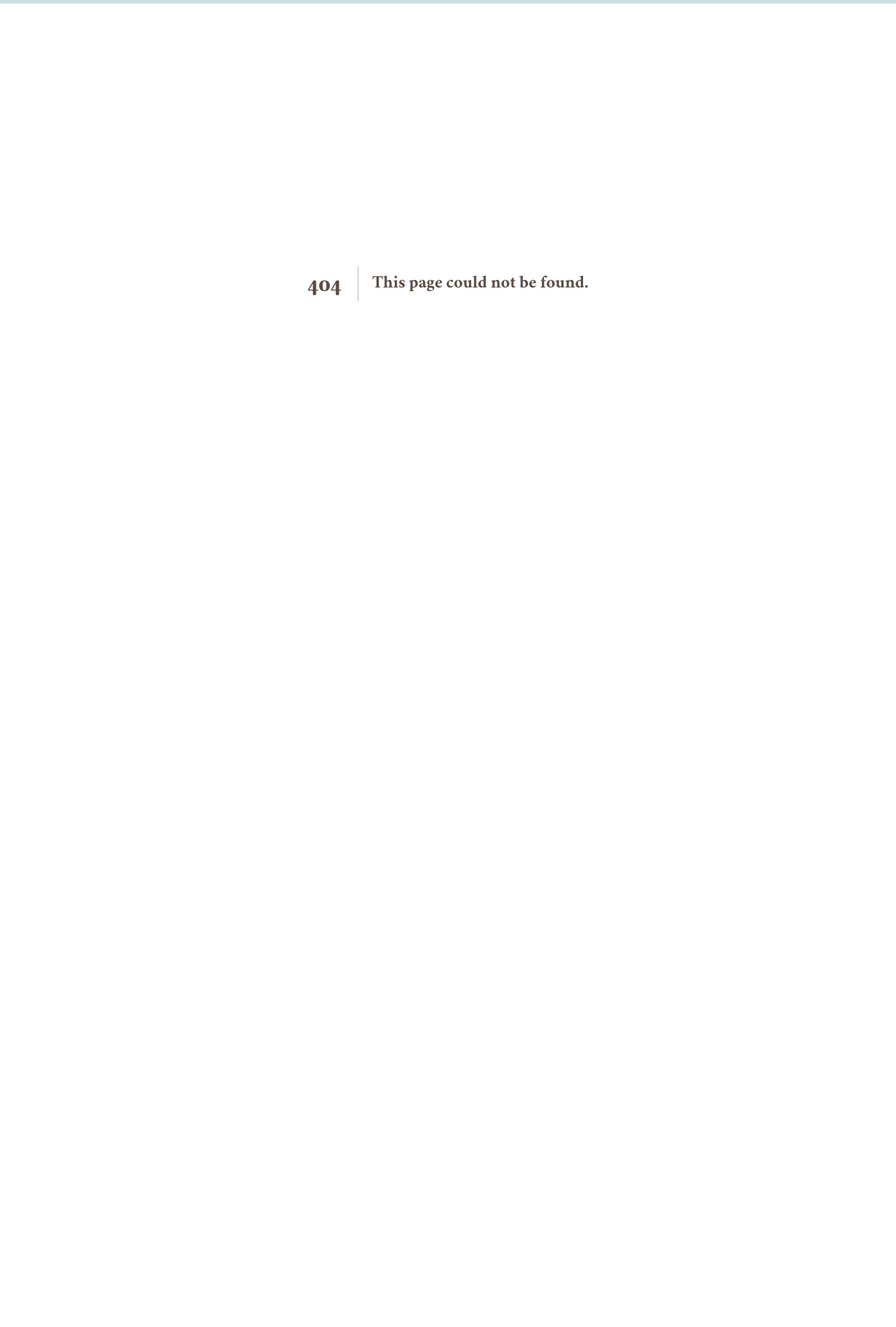
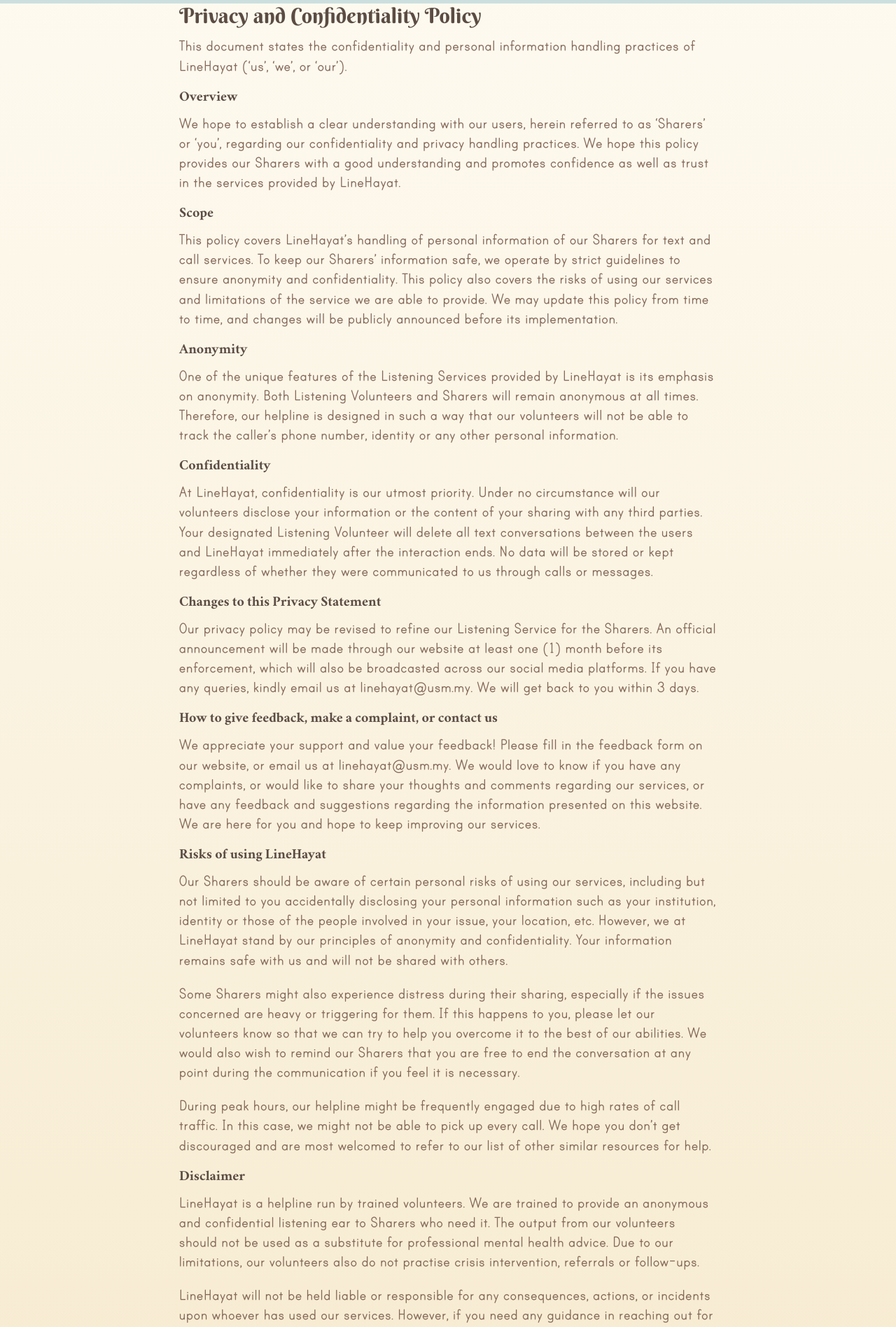
Before and after one commit to linehayat/client, a Next.js app: page /privacy in a window 1280 px wide. Before the commit this address had no page. Shown: the part 68-1965 px from the top of the page at 70% size. Before the commit the page ends 873 px from the top, so only its background shows below. Built offline with nearby package versions, Linux system fonts and the light colour scheme.

Commit message:
Add privacy page

```diff
--- /dev/null
+++ b/pages/privacy.tsx
@@ -0,0 +1,52 @@
+import type { NextPage } from 'next';
+import Head from 'next/head';
+
+const Privacy: NextPage = () => (
+  <>
+    <Head>
+      <title>Privacy - LineHayat</title>
+      <meta name="description" content="LineHayat description" />
+      <link rel="icon" href="/favicon.ico" />
+    </Head>
+
+    <h1>Privacy and Confidentiality Policy</h1>
+    <p>This document states the confidentiality and personal information handling practices of LineHayat (‘us’, ‘we’, or ‘our’).</p>
+    <div>
+      <h4>Overview</h4>
+      <p>We hope to establish a clear understanding with our users, herein referred to as ‘Sharers’ or ‘you’, regarding our confidentiality and privacy handling practices. We hope this policy provides our Sharers with a good understanding and promotes confidence as well as trust in the services provided by LineHayat.</p>
+    </div>
+    <div>
+      <h4>Scope</h4>
+      <p>This policy covers LineHayat’s handling of personal information of our Sharers for text and call services. To keep our Sharers’ information safe, we operate by strict guidelines to ensure anonymity and confidentiality. This policy also covers the risks of using our services and limitations of the service we are able to provide. We may update this policy from time to time, and changes will be publicly announced before its implementation.</p>
+    </div>
+    <div>
+      <h4>Anonymity</h4>
+      <p>One of the unique features of the Listening Services provided by LineHayat is its emphasis on anonymity. Both Listening Volunteers and Sharers will remain anonymous at all times. Therefore, our helpline is designed in such a way that our volunteers will not be able to track the caller’s phone number, identity or any other personal information.</p>
+    </div>
+    <div>
+      <h4>Confidentiality</h4>
+      <p>At LineHayat, confidentiality is our utmost priority. Under no circumstance will our volunteers disclose your information or the content of your sharing with any third parties. Your designated Listening Volunteer will delete all text conversations between the users and LineHayat immediately after the interaction ends. No data will be stored or kept regardless of whether they were communicated to us through calls or messages.</p>
+    </div>
+    <div>
+      <h4>Changes to this Privacy Statement</h4>
+      <p>Our privacy policy may be revised to refine our Listening Service for the Sharers. An official announcement will be made through our website at least one (1) month before its enforcement, which will also be broadcasted across our social media platforms. If you have any queries, kindly email us at linehayat@usm.my. We will get back to you within 3 days.</p>
+    </div>
+    <div>
+      <h4>How to give feedback, make a complaint, or contact us</h4>
+      <p>We appreciate your support and value your feedback! Please fill in the feedback form on our website, or email us at linehayat@usm.my. We would love to know if you have any complaints, or would like to share your thoughts and comments regarding our services, or have any feedback and suggestions regarding the information presented on this website. We are here for you and hope to keep improving our services.</p>
+    </div>
+    <div>
+      <h4>Risks of using LineHayat</h4>
+      <p>Our Sharers should be aware of certain personal risks of using our services, including but not limited to you accidentally disclosing your personal information such as your institution, identity or those of the people involved in your issue, your location, etc. However, we at LineHayat stand by our principles of anonymity and confidentiality. Your information remains safe with us and will not be shared with others.</p>
+      <p>Some Sharers might also experience distress during their sharing, especially if the issues concerned are heavy or triggering for them. If this happens to you, please let our volunteers know so that we can try to help you overcome it to the best of our abilities. We would also wish to remind our Sharers that you are free to end the conversation at any point during the communication if you feel it is necessary.</p>
+      <p>During peak hours, our helpline might be frequently engaged due to high rates of call traffic. In this case, we might not be able to pick up every call. We hope you don’t get discouraged and are most welcomed to refer to our list of other similar resources for help.</p>
+    </div>
+    <div>
+      <h4>Disclaimer</h4>
+      <p>LineHayat is a helpline run by trained volunteers. We are trained to provide an anonymous and confidential listening ear to Sharers who need it. The output from our volunteers should not be used as a substitute for professional mental health advice. Due to our limitations, our volunteers also do not practise crisis intervention, referrals or follow-ups.</p>
+      <p>LineHayat will not be held liable or responsible for any consequences, actions, or incidents upon whoever has used our services. However, if you need any guidance in reaching out for professional mental health help, our volunteers will be ready to channel you to those resources depending on your individual circumstances.</p>
+    </div>
+  </>
+);
+
+export default Privacy;
```
